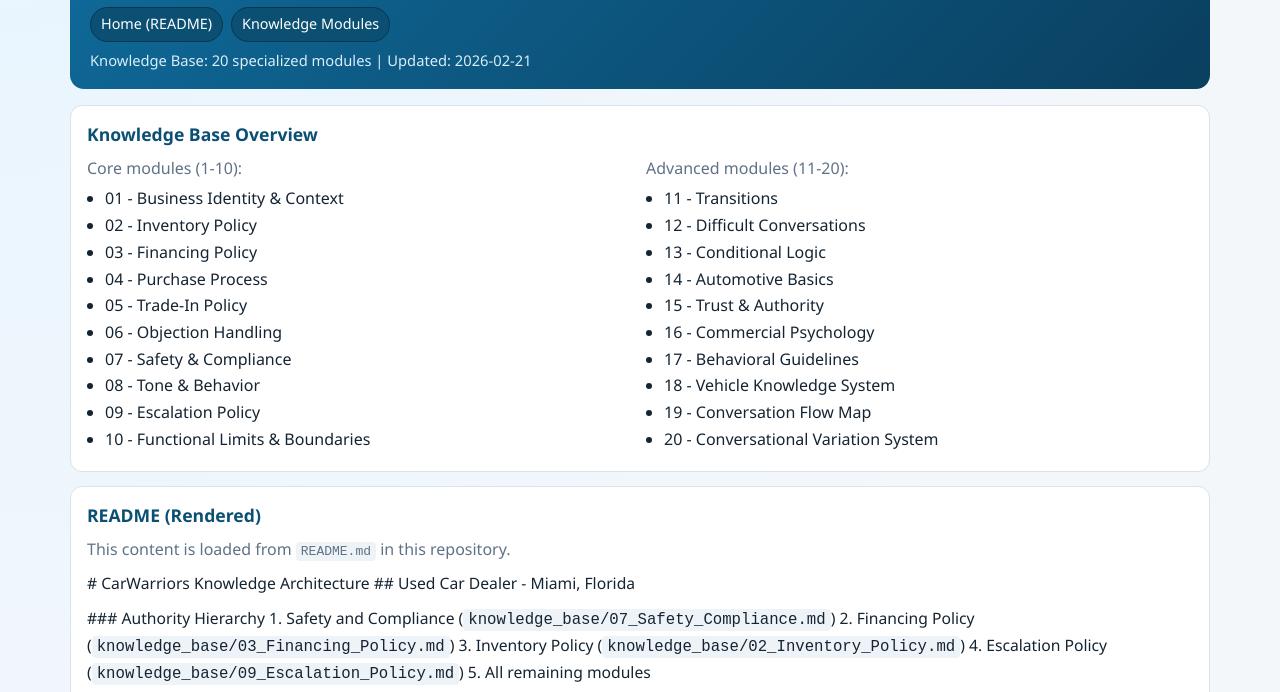
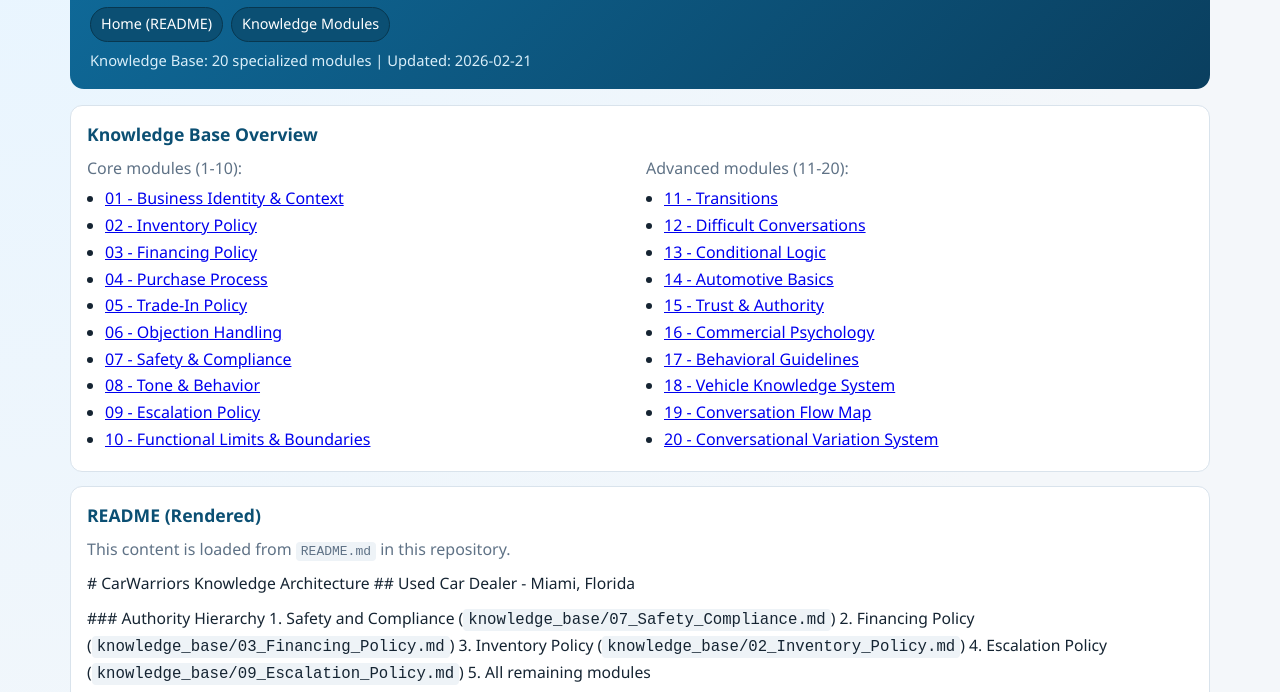
Before and after one commit to gyoan-byte/carwarriors-kb, a plain HTML site: page index.html in a window 1280 px wide. Shown: the part 108-800 px from the top of the page. Drawn offline with Linux system fonts and the light colour scheme.

Commit message:
feat: add real links to Knowledge Base Overview section
- Convert static module list items to clickable links
- All 20 modules now point to their actual .md files
- Include proper target and rel attributes for security
- Improves navigation from home page overview

```diff
--- a/index.html
+++ b/index.html
@@ -260,31 +260,31 @@
             <div>
               <p class="muted">Core modules (1-10):</p>
               <ul class="list">
-                <li>01 - Business Identity & Context</li>
-                <li>02 - Inventory Policy</li>
-                <li>03 - Financing Policy</li>
-                <li>04 - Purchase Process</li>
-                <li>05 - Trade-In Policy</li>
-                <li>06 - Objection Handling</li>
-                <li>07 - Safety & Compliance</li>
-                <li>08 - Tone & Behavior</li>
-                <li>09 - Escalation Policy</li>
-                <li>10 - Functional Limits & Boundaries</li>
+                <li><a href="knowledge_base/01_Business_Identity.md" target="_blank" rel="noopener">01 - Business Identity & Context</a></li>
+                <li><a href="knowledge_base/02_Inventory_Policy.md" target="_blank" rel="noopener">02 - Inventory Policy</a></li>
+                <li><a href="knowledge_base/03_Financing_Policy.md" target="_blank" rel="noopener">03 - Financing Policy</a></li>
+                <li><a href="knowledge_base/04_Purchase_Process.md" target="_blank" rel="noopener">04 - Purchase Process</a></li>
+                <li><a href="knowledge_base/05_Trade_In_Policy.md" target="_blank" rel="noopener">05 - Trade-In Policy</a></li>
+                <li><a href="agent_engine/06_Objection_Handling.md" target="_blank" rel="noopener">06 - Objection Handling</a></li>
+                <li><a href="knowledge_base/07_Safety_Compliance.md" target="_blank" rel="noopener">07 - Safety & Compliance</a></li>
+                <li><a href="agent_engine/08_Tone_Behavior.md" target="_blank" rel="noopener">08 - Tone & Behavior</a></li>
+                <li><a href="knowledge_base/09_Escalation_Policy.md" target="_blank" rel="noopener">09 - Escalation Policy</a></li>
+                <li><a href="agent_engine/10_Functional_Limits.md" target="_blank" rel="noopener">10 - Functional Limits & Boundaries</a></li>
               </ul>
             </div>
             <div>
               <p class="muted">Advanced modules (11-20):</p>
               <ul class="list">
-                <li>11 - Transitions</li>
-                <li>12 - Difficult Conversations</li>
-                <li>13 - Conditional Logic</li>
-                <li>14 - Automotive Basics</li>
-                <li>15 - Trust & Authority</li>
-                <li>16 - Commercial Psychology</li>
-                <li>17 - Behavioral Guidelines</li>
-                <li>18 - Vehicle Knowledge System</li>
-                <li>19 - Conversation Flow Map</li>
-                <li>20 - Conversational Variation System</li>
+                <li><a href="agent_engine/11_Transitions.md" target="_blank" rel="noopener">11 - Transitions</a></li>
+                <li><a href="agent_engine/12_Difficult_Conversations.md" target="_blank" rel="noopener">12 - Difficult Conversations</a></li>
+                <li><a href="knowledge_base/13_Conditional_Logic.md" target="_blank" rel="noopener">13 - Conditional Logic</a></li>
+                <li><a href="knowledge_base/14_Automotive_Basics.md" target="_blank" rel="noopener">14 - Automotive Basics</a></li>
+                <li><a href="agent_engine/15_Trust_Authority.md" target="_blank" rel="noopener">15 - Trust & Authority</a></li>
+                <li><a href="agent_engine/16_Commercial_Psychology.md" target="_blank" rel="noopener">16 - Commercial Psychology</a></li>
+                <li><a href="agent_engine/17_Behavioral_Guidelines.md" target="_blank" rel="noopener">17 - Behavioral Guidelines</a></li>
+                <li><a href="knowledge_base/18_Vehicle_Knowledge_System.md" target="_blank" rel="noopener">18 - Vehicle Knowledge System</a></li>
+                <li><a href="agent_engine/19_Conversation_Flow_Map.md" target="_blank" rel="noopener">19 - Conversation Flow Map</a></li>
+                <li><a href="agent_engine/20_Conversational_Variation_System.md" target="_blank" rel="noopener">20 - Conversational Variation System</a></li>
               </ul>
             </div>
           </div>
```
